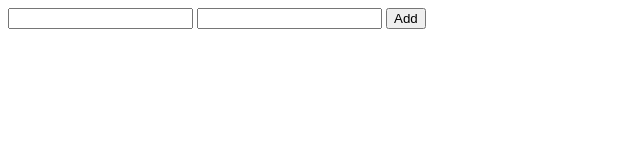
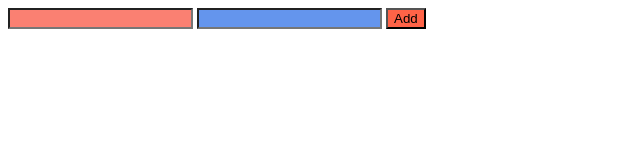
Before and after one commit to adityanegara/learn-git-calculator, a plain HTML site: page index.html in a window 1280 px wide. Shown: the whole page, without its empty margins (0-640 px from the left). Drawn offline with Linux system fonts and the light colour scheme.

Commit message:
styling done

```diff
--- a/index.html
+++ b/index.html
@@ -5,6 +5,7 @@
     <meta http-equiv="X-UA-Compatible" content="IE=edge">
     <meta name="viewport" content="width=device-width, initial-scale=1.0">
     <title>Kalkulator Sederhana</title>
+    <link rel="stylesheet" href="style.css">
 </head>
 <body>
     <input type="number" id="inputOne">
--- /dev/null
+++ b/style.css
@@ -0,0 +1,11 @@
+#inputOne {
+    background-color: salmon;
+}
+
+#inputTwo {
+    background-color: cornflowerblue;
+}
+
+#addButton {
+    background-color: tomato;
+}
```
